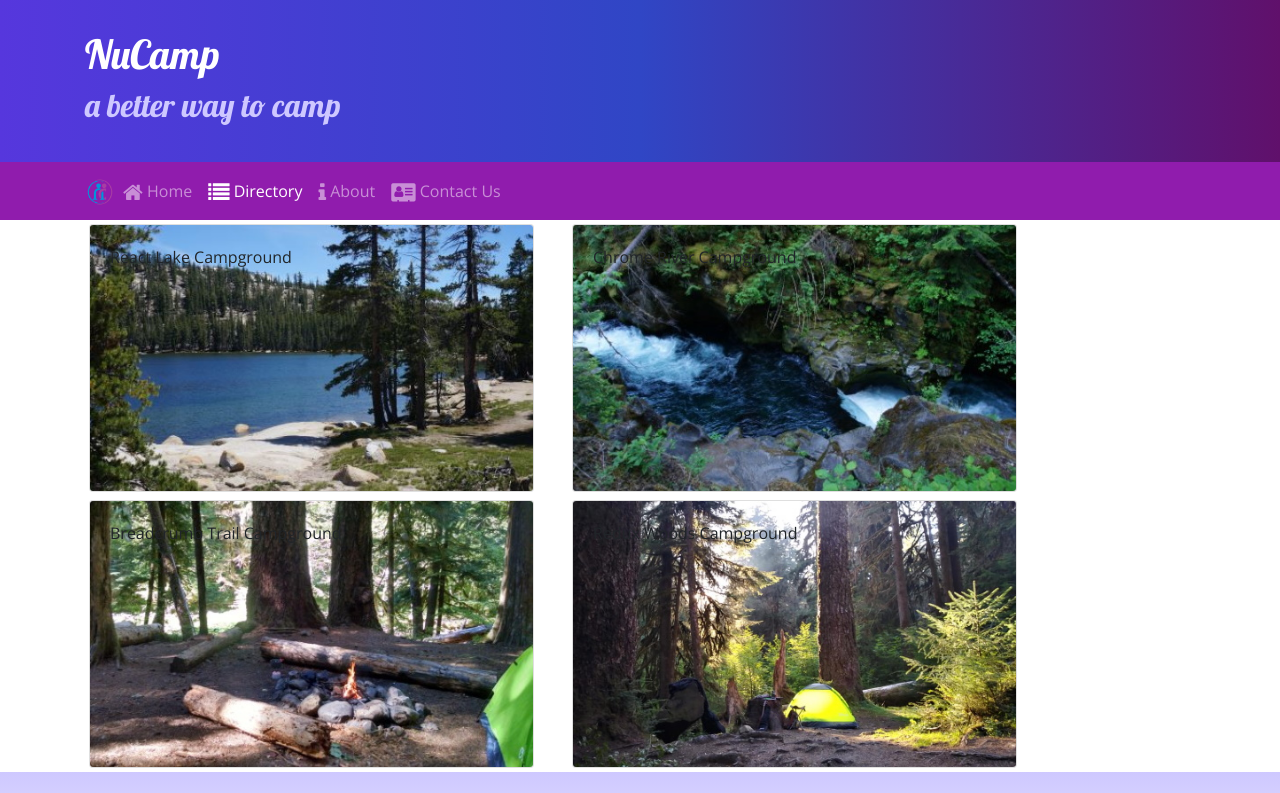
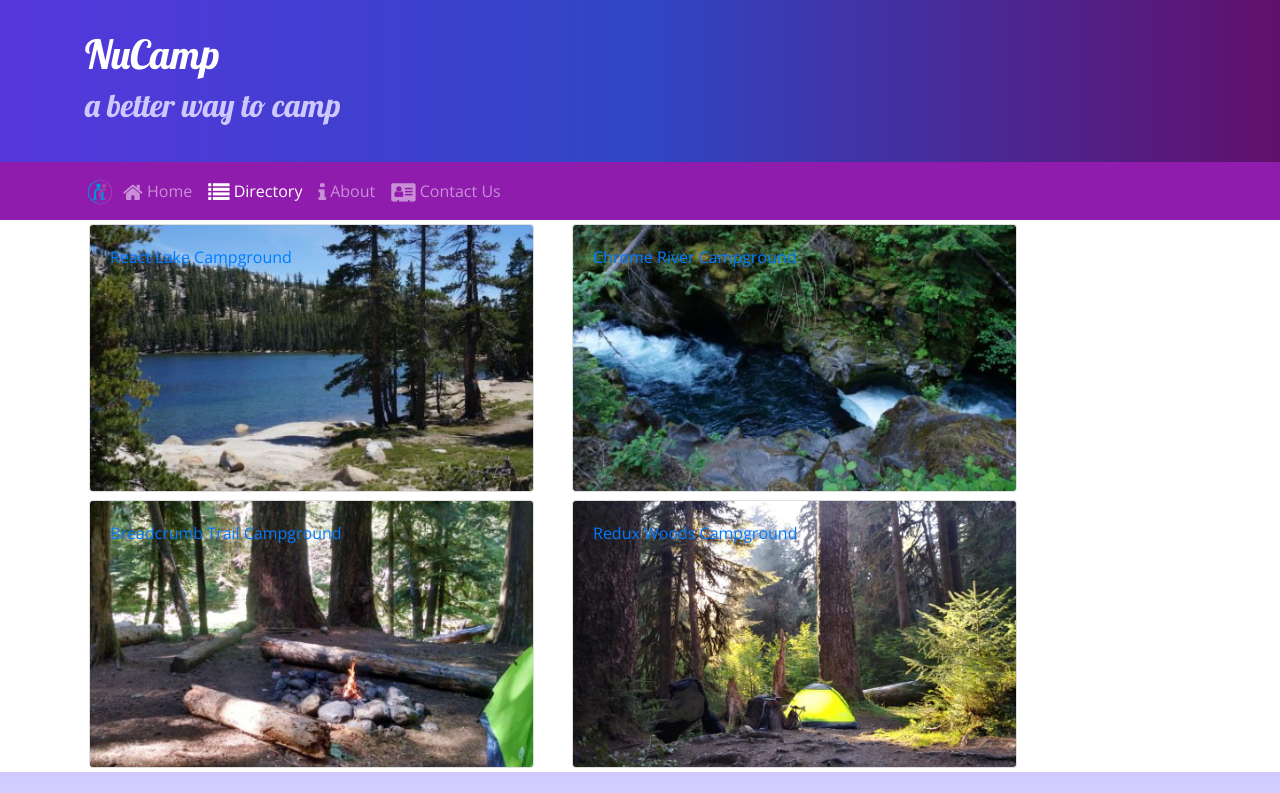
Before and after one commit to Charstec/reactnucampsite, a React (Create React App) app: page /directory in a window 1280 px wide. Shown: the top 793 px of the page. Built offline with nearby package versions, Linux system fonts and the light colour scheme.

Commit message:
react router parameters

```diff
--- a/src/components/CampsiteInfoComponent.js
+++ b/src/components/CampsiteInfoComponent.js
@@ -163,7 +163,7 @@
    <div className="container">
     <div className="row">
      <RenderCampsite campsite={props.campsite} />
-     <RenderComments comments={props.campsite.comments} />
+     <RenderComments comments={props.comments} />
       </div>
    </div>
 
--- a/src/components/DirectoryComponent.js
+++ b/src/components/DirectoryComponent.js
@@ -51,15 +51,19 @@
 */
 import React from 'react';
 import { Card, CardImg, CardImgOverlay, CardTitle } from 'reactstrap';
+import { Link } from 'react-router-dom';
+
 
 
 function RenderDirectoryItem({campsite}) {
   return (
     <Card>
+       <Link to={`/directory/${campsite.id}`}>
     <CardImg width="100%" src={campsite.image} alt={campsite.name} />
    <CardImgOverlay>
    <CardTitle>{campsite.name}</CardTitle>
    </CardImgOverlay>
+   </Link>
      </Card>
   );
 }
```
